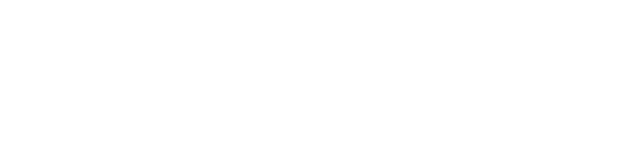
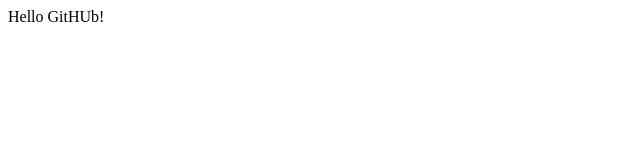
Before and after one commit to VTStanchev18/project-EWA, a plain HTML site: page index.html in a window 1280 px wide. Shown: the whole page, without its empty margins (0-640 px from the left). Drawn offline with Linux system fonts and the light colour scheme.

Commit message:
Commit Change

```diff
--- a/index.html
+++ b/index.html
@@ -3,6 +3,6 @@
         <title>project-EWA</title>
     </head>
     <body>
-
+        <p>Hello GitHUb!</p>
     </body>
 </html>
```
